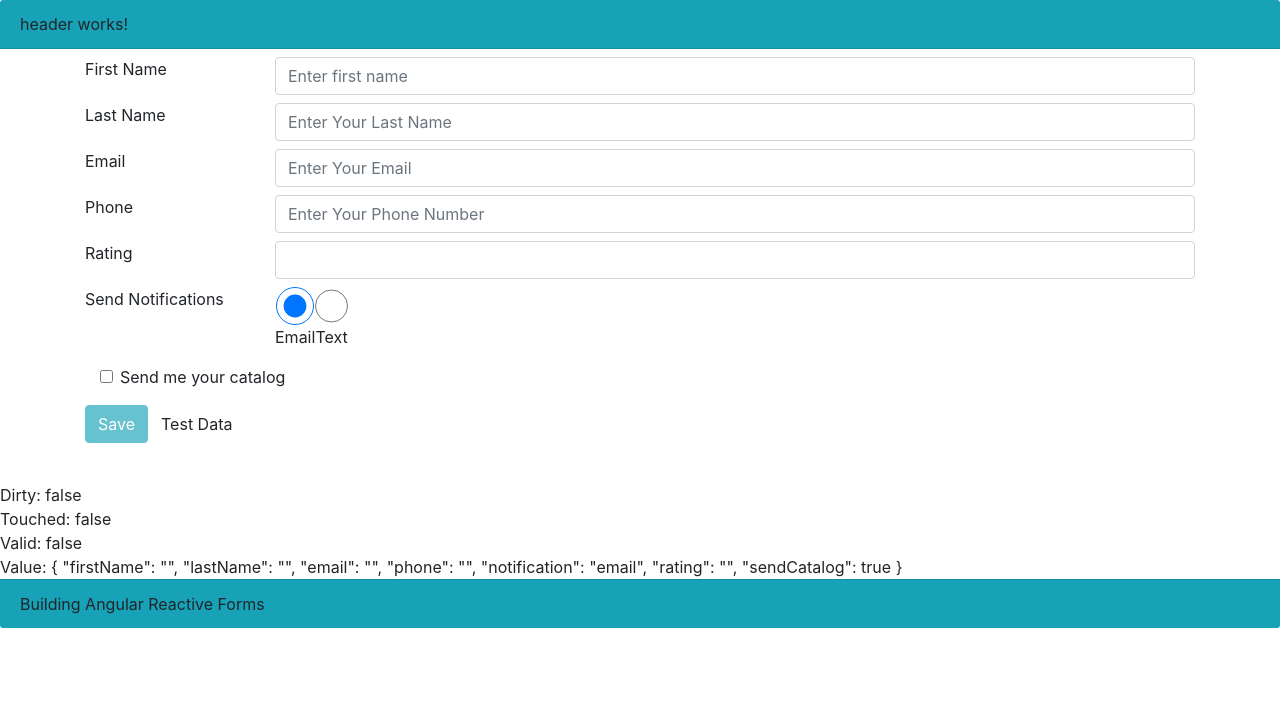
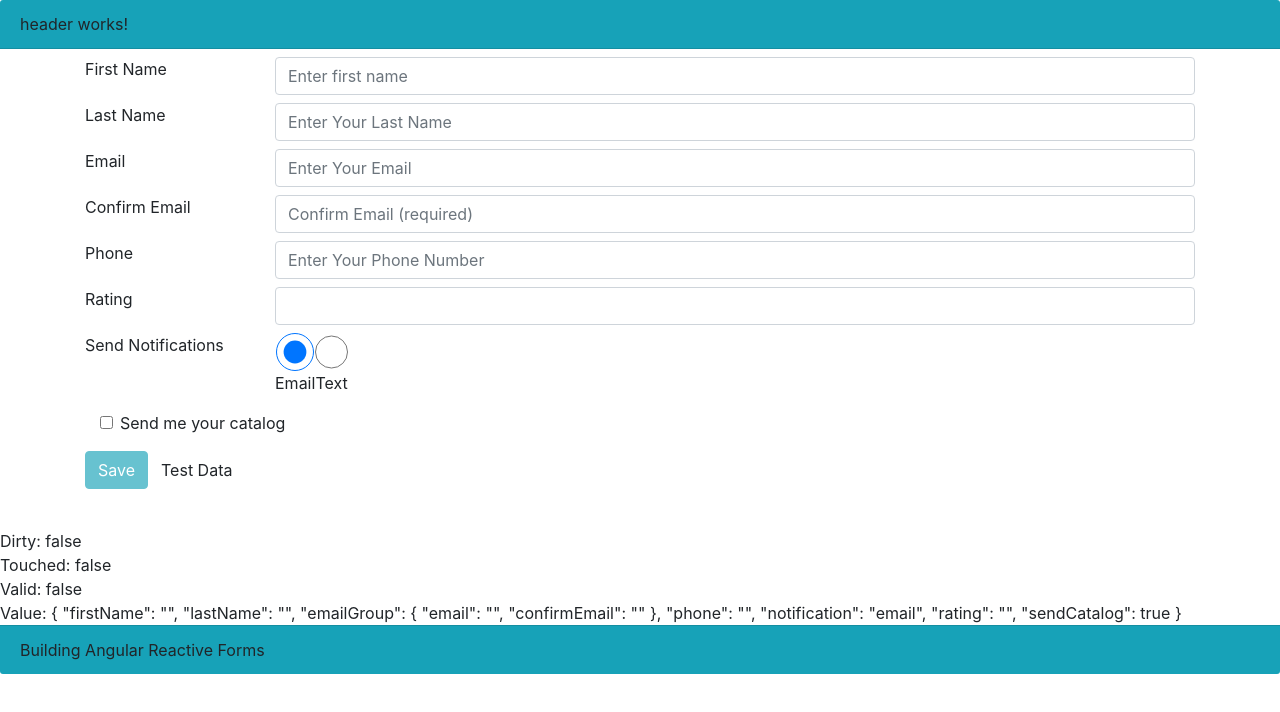
Before and after one commit to tsola2002/isaac-reactive-form, an Angular app: page / in a window 1280 px wide. Shown: the top 712 px of the page. Built offline with nearby package versions, Linux system fonts and the light colour scheme.

Commit message:
small changes to the form

```diff
--- a/src/app/form/form.component.html
+++ b/src/app/form/form.component.html
@@ -1,7 +1,7 @@
  <div class="container">
   <form class="form-horizontal mt-2 mb-2" novalidate [formGroup]="entryForm" (ngSubmit)="save()">
     <div class="form-group row mb-2"
-      [ngClass]="{'has-error': (entryForm.get('firstName').touched ||
+      [ngClass]="{'is-invalid': (entryForm.get('firstName').touched ||
                                 entryForm.get('firstName').dirty) &&
                                 !entryForm.get('firstName').valid }">
 
@@ -38,20 +38,44 @@
         </div>
     </div>
 
-    <div class="form-group row mb-2">
+    <div formGroupName="emailGroup"
+        [ngClass]="{'has-error': entryForm.get('emailGroup').errors }">
+        <!--  email field  -->
+        <div class="form-group row mb-2" [ngClass]="{'has-error': (entryForm.controls.emailGroup.controls.email.touched ||
+                                                    entryForm.get('emailGroup.email').dirty) &&
+                                                    !entryForm.get('emailGroup.email').valid }">
             <label class="col-md-2 control-label" for="emailId">Email</label>
             <div class="col-md-10">
                 <input class="form-control" formControlName="email" type="text" placeholder="Enter Your Email">
-            <span class="help-block" *ngIf="(entryForm.get('email').touched ||
-                                           entryForm.get('email').dirty) &&
-                                           entryForm.get('email').errors">
-            <span *ngIf="entryForm.get('email').errors.required">
+                <span class="help-block" *ngIf="(entryForm.get('emailGroup.email').touched ||
+                                                  entryForm.get('emailGroup.email').dirty) &&
+                                                  entryForm.get('emailGroup.email').errors">
+                <span *ngIf="entryForm.get('emailGroup.email').errors.required">
                   Please Enter your Email Address
                 </span>
-            <span *ngIf="entryForm.get('firstName').errors.minlength">
-                the first name must be longer tha 3 characters
+                <span *ngIf="entryForm.get('emailGroup.email').errors.pattern">
+                    Please enter a valid email address
                   </span>
               </span>
+            </div>
+        </div>
+
+        <!--  confirm email field  -->
+        <div class="form-group row mb-2"
+        [ngClass]="{'has-error': (entryForm.get('emailGroup.confirmEmail').touched ||
+                                  entryForm.get('emailGroup.confirmEmail').dirty) &&
+                                  !entryForm.get('emailGroup.confirmEmail').valid }">
+            <label class="col-md-2 control-label" for="confirmEmailId"> Confirm Email</label>
+            <div class="col-md-10">
+                 <input class="form-control" formControlName="confirmEmail" type="text" placeholder="Confirm Email (required)">
+                <span class="help-block" *ngIf="(entryForm.get('emailGroup.confirmEmail').touched ||
+                                              entryForm.get('emailGroup.confirmEmail').dirty) &&
+                                              entryForm.get('emailGroup.confirmEmail').errors">
+                <span *ngIf="entryForm.get('emailGroup.confirmEmail').errors.required">
+                  Please confirm your Email address.
+                </span>
+              </span>
+            </div>
         </div>
     </div>
 
--- a/src/app/form/form.component.ts
+++ b/src/app/form/form.component.ts
@@ -1,6 +1,23 @@
 import { Component, OnInit } from '@angular/core';
 import { FormGroup, FormControl, FormBuilder, Validators, AbstractControl } from '@angular/forms';
 
+//validator function will take in a formgroup
+function emailMatcher(c: AbstractControl) {
+  //the variable defines the form controls
+  let emailControl = c.get('email');
+  let confirmControl = c.get('confirmEmail');
+  //skip the validation if the form controls have not been touched
+  if(emailControl.pristine || confirmControl.pristine) {
+    return null;
+  }
+  //we use the variables to check the values the formcontrols
+  if (emailControl.value === confirmControl.value){
+    //if they match we return null
+    return null;
+  }
+  //if they dont match we return a key/value
+  return { 'match': true };
+}
 
 //validator function takes in form control or formgroup with key value return type specified
 function ratingRange(c: AbstractControl): {[key: string]: boolean} | null {
@@ -33,7 +50,11 @@ export class FormComponent implements OnInit {
           this.entryForm = this.fb.group({
             firstName:['',[Validators.required, Validators.minLength(3)]],
             lastName:['', [Validators.required, Validators.maxLength(50)]],
-            email:['', [Validators.required, Validators.pattern('[a-z0-9._%+-]+@[a-z0-9.-]+')]],
+            //creating nested form group for cross field validation
+            emailGroup: this.fb.group({
+              email:['', [Validators.required, Validators.pattern('[a-z0-9._%+-]+@[a-z0-9.-]+')]],
+              confirmEmail:['', Validators.required],
+            }, {validator: emailMatcher}),
             phone: '',
             notification:'email',
             rating:['', ratingRange],
```
Lines whose indentation alone changed are shown as unchanged.
